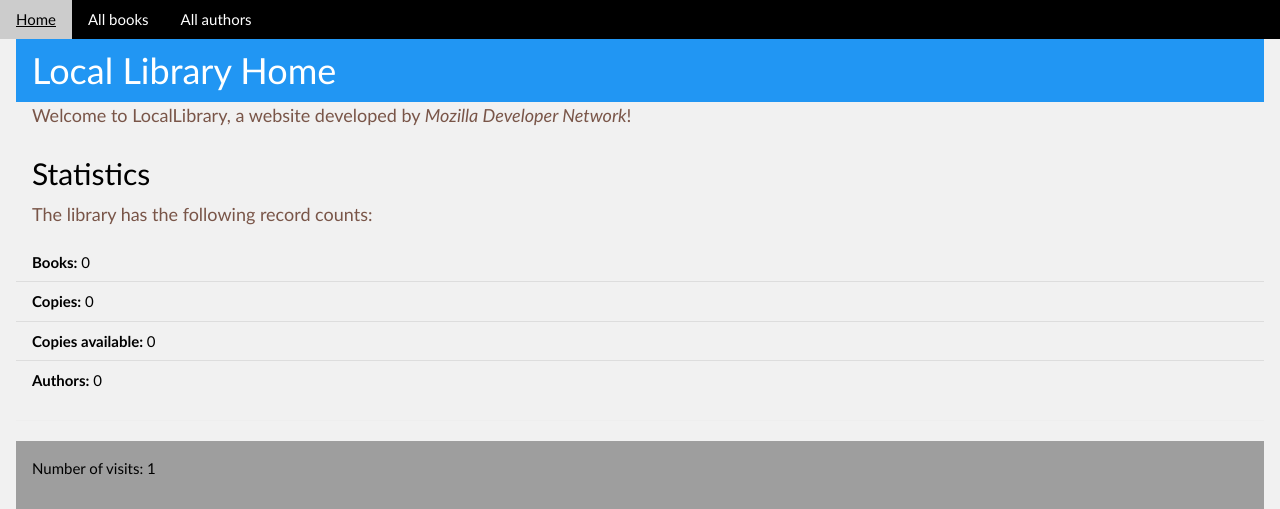
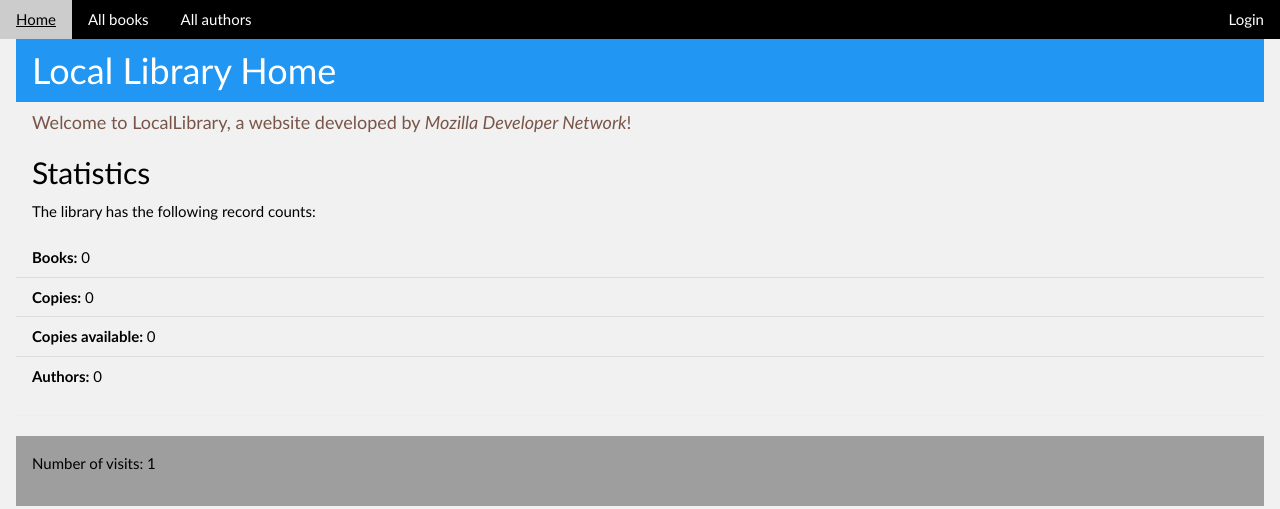
Before and after one commit to jonas-pettersson/LocalLibrary, a Django app: page /catalog/ in a window 1280 px wide. Shown: the top 509 px of the page. Run offline with Django 3.2, Linux system fonts and the light colour scheme; data that the repository does not hold is empty; some libraries are stand-ins or nearby versions.

Commit message:
styling improvements

```diff
--- a/locallibrary/catalog/templates/author_list.html
+++ b/locallibrary/catalog/templates/author_list.html
@@ -7,7 +7,7 @@
 </div>
 
 {% if author_list %}
-    <ul class="w3-ul w3-border">
+    <ul class="w3-ul w3-border w3-hoverable">
         {% for author in author_list %}
             <li>
                 <a href="{{ author.get_absolute_url }}">{{ author.last_name }}, {{ author.first_name }} </a>
--- a/locallibrary/catalog/templates/base.html
+++ b/locallibrary/catalog/templates/base.html
@@ -27,6 +27,7 @@
             <a class="w3-bar-item w3-button" href="{% url 'catalog' %}">Home</a>
             <a class="w3-bar-item w3-button" href="{% url 'books' %}">All books</a>
             <a class="w3-bar-item w3-button" href="{% url 'authors' %}">All authors</a>
+            <a class="w3-bar-item w3-button w3-right" href="{% url 'login' %}">Login</a>
         {% endblock sidebar %}
     </nav>
 
--- a/locallibrary/catalog/templates/catalog.html
+++ b/locallibrary/catalog/templates/catalog.html
@@ -5,15 +5,15 @@
     <div class="w3-container w3-blue">
         <h1>Local Library Home</h1>
     </div>
-    <div class="w3-container w3-light-grey w3-text-brown">
-        <p class="w3-large">Welcome to LocalLibrary, a website developed by <em>Mozilla Developer Network</em>!</p>
+    <div class="w3-container w3-text-brown">
+        <h5>Welcome to LocalLibrary, a website developed by <em>Mozilla Developer Network</em>!</h5>
     </div>
 
     <div class="w3-container">
         <h2>Statistics</h2>
     </div>
-    <div class="w3-container w3-light-grey w3-text-brown">
-        <p class="w3-large">The library has the following record counts:</p>
+    <div class="w3-container">
+        <p>The library has the following record counts:</p>
     </div>
     <ul class="w3-ul">
         <li><strong>Books:</strong> {{ number_of_books }}</li>
```
